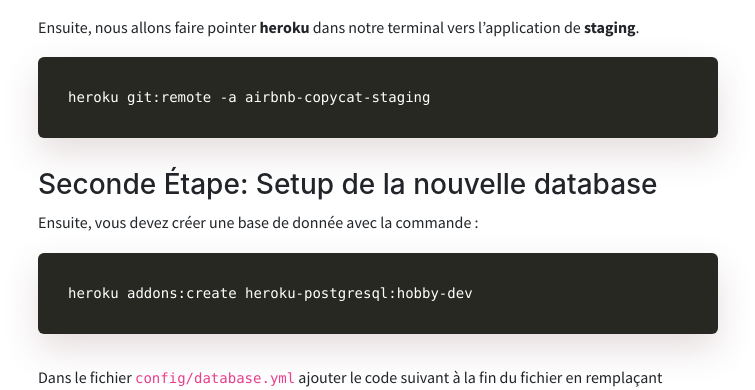
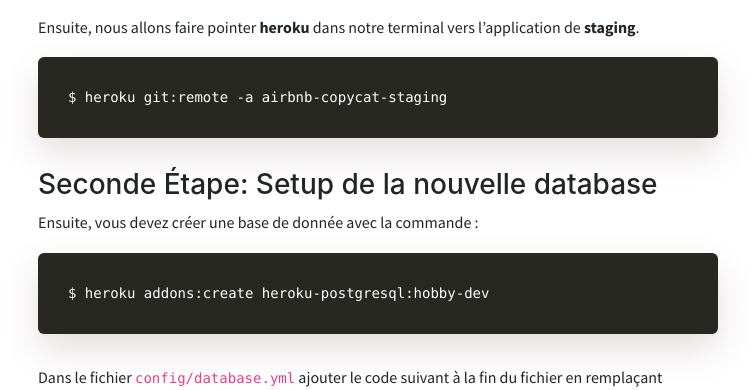
Before and after one commit to alexandrebk/alexandrebk.github.io, a Jekyll site: the page built from _posts/2020-03-04-staging-env.md, in a window 1280 px wide and 900 px high, scrolled down 820 px. Shown: the part 171-561 px from the top of the window, without its empty margins (262-1017 px from the left). Built offline with Jekyll 4.4.1, drawn with Linux system fonts in a browser that asks for light colours; nearby versions of some CDN libraries.

Commit message:
Add $ (#23)

````diff
--- a/_posts/2020-03-04-staging-env.md
+++ b/_posts/2020-03-04-staging-env.md
@@ -20,7 +20,7 @@
 Ensuite, nous allons faire pointer **heroku** dans notre terminal vers l'application de **staging**.
 
 ```
-heroku git:remote -a airbnb-copycat-staging
+$ heroku git:remote -a airbnb-copycat-staging
 ```
 
 ### Seconde Étape: Setup de la nouvelle database
@@ -28,7 +28,7 @@
 Ensuite, vous devez créer une base de donnée avec la commande :
 
 ```
-heroku addons:create heroku-postgresql:hobby-dev
+$ heroku addons:create heroku-postgresql:hobby-dev
 ```
 
 Dans le fichier `config/database.yml` ajouter le code suivant à la fin du fichier en remplaçant `airbnb-copycat-staging` par le nom de votre application. Pour le *username* et le *password*, vous pouvez gardez les mêmes valeurs que la **production**.
````
